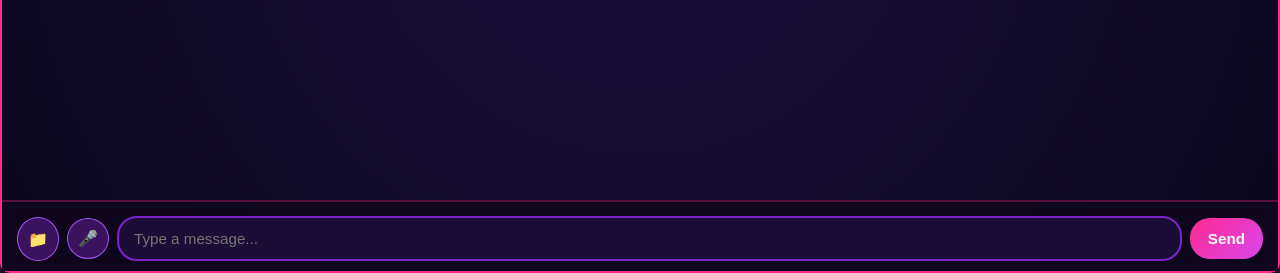
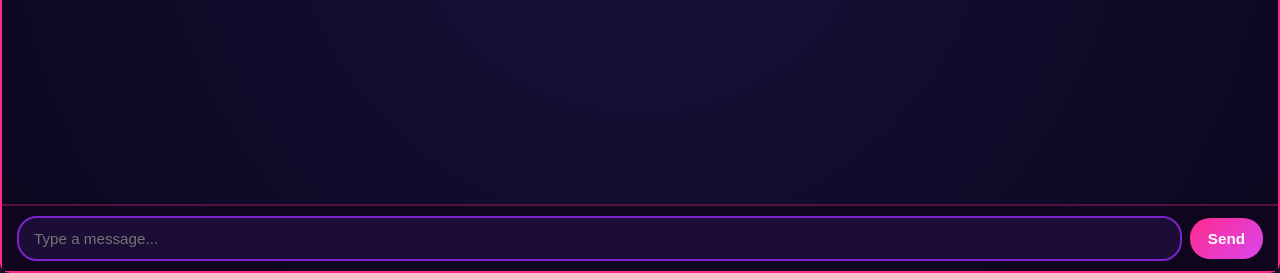
Before and after one commit to op561581-spec/sarbjit-ai, a Flask app: page / in a window 1280 px wide. Shown: the part 527-800 px from the top of the page. Run offline with Flask 3, Linux system fonts and the light colour scheme.

Commit message:
Fix content type to JSON

```diff
--- a/templates/index.html
+++ b/templates/index.html
@@ -41,8 +41,6 @@
             border-bottom-left-radius: 4px;
             border: 2px solid #a855f7;
         }
-        pre { background: #0f071e; padding: 10px; border-radius: 8px; overflow-x: auto; }
-        code { font-family: "Courier New", Courier, monospace; color: #f472b6; }
         .typing { font-style: italic; color: #f472b6; background: rgba(26, 15, 50, 0.5); }
 
         .input-container {
@@ -50,7 +48,6 @@
             border-top: 2px solid rgba(255, 42, 141, 0.3);
             padding: 10px 15px;
         }
-        .file-indicator { font-size: 0.8rem; color: #f472b6; margin-bottom: 4px; display: block; }
         .input-area {
             display: flex;
             gap: 8px;
@@ -69,19 +66,6 @@
             min-width: 0;
         }
         input[type="text"]:focus { border-color: #ff2a8d; }
-        .action-btn {
-            background: rgba(88, 28, 135, 0.6);
-            color: #fbcfe8;
-            border: 1px solid #a855f7;
-            padding: 10px;
-            border-radius: 50%;
-            cursor: pointer;
-            font-size: 1rem;
-            display: flex;
-            align-items: center;
-            justify-content: center;
-            flex-shrink: 0;
-        }
         button.send-btn {
             background: linear-gradient(135deg, #ff2a8d, #d946ef);
             color: white;
@@ -109,74 +93,42 @@
     </div>
 
     <div class="input-container">
-        <span id="file-name" class="file-indicator"></span>
         <div class="input-area">
-            <label class="action-btn" title="Upload Image">📁
-                <input type="file" id="media-file" style="display: none;" accept="image/*">
-            </label>
-            <button class="action-btn" onclick="startVoice()" title="Voice Input">🎤</button>
             <input type="text" id="user-input" placeholder="Type a message...">
             <button class="send-btn" onclick="sendMessage()">Send</button>
         </div>
     </div>
 
     <script>
-        const fileInput = document.getElementById("media-file");
-        const fileNameSpan = document.getElementById("file-name");
-
-        fileInput.addEventListener("change", () => {
-            if(fileInput.files.length > 0) {
-                fileNameSpan.innerText = "📎 Attached: " + fileInput.files[0].name;
-            }
-        });
-
-        function startVoice() {
-            const recognition = new (window.SpeechRecognition || window.webkitSpeechRecognition)();
-            recognition.lang = "pa-IN";
-            recognition.start();
-            recognition.onresult = function(event) {
-                document.getElementById("user-input").value = event.results[0][0].transcript;
-            }
-        }
-
         async function sendMessage() {
             const inputField = document.getElementById("user-input");
             const chatBox = document.getElementById("chat-box");
             const messageText = inputField.value.trim();
-            const file = fileInput.files[0];
 
-            if (!messageText && !file) return;
+            if (!messageText) return;
 
-            let displayMsg = messageText;
-            if (file) displayMsg = `[Image: ${file.name}] ${messageText}`;
-
-            chatBox.innerHTML += `<div class="message user">${displayMsg}</div>`;
+            chatBox.innerHTML += `<div class="message user">${messageText}</div>`;
             chatBox.scrollTop = chatBox.scrollHeight;
 
             const typingId = "typing-" + Date.now();
             chatBox.innerHTML += `<div id="${typingId}" class="message bot typing">Sarbjit ji, soch ਰਿਹਾ ਹਾਂ...</div>`;
             chatBox.scrollTop = chatBox.scrollHeight;
 
-            const formData = new FormData();
-            formData.append("message", messageText);
-            if (file) formData.append("file", file);
-
             inputField.value = "";
-            fileInput.value = "";
-            fileNameSpan.innerText = "";
 
             try {
                 const response = await fetch("/chat", {
                     method: "POST",
-                    body: formData
+                    headers: {
+                        "Content-Type": "application/json"
+                    },
+                    body: JSON.stringify({ message: messageText })
                 });
+
                 const data = await response.json();
-
                 document.getElementById(typingId).remove();
 
-                // Python ਫ਼ਾਈਲ ਦੀ "response" key ਨੂੰ ਸਿੱਧਾ ਫੜ ਲਵੇਗਾ
-                const botReply = data.response || data.reply || data.message || "Jawab mil gaya!";
-
+                const botReply = data.response || "Jawab mil gaya!";
                 chatBox.innerHTML += `<div class="message bot">${botReply}</div>`;
                 chatBox.scrollTop = chatBox.scrollHeight;
             } catch (error) {
```
